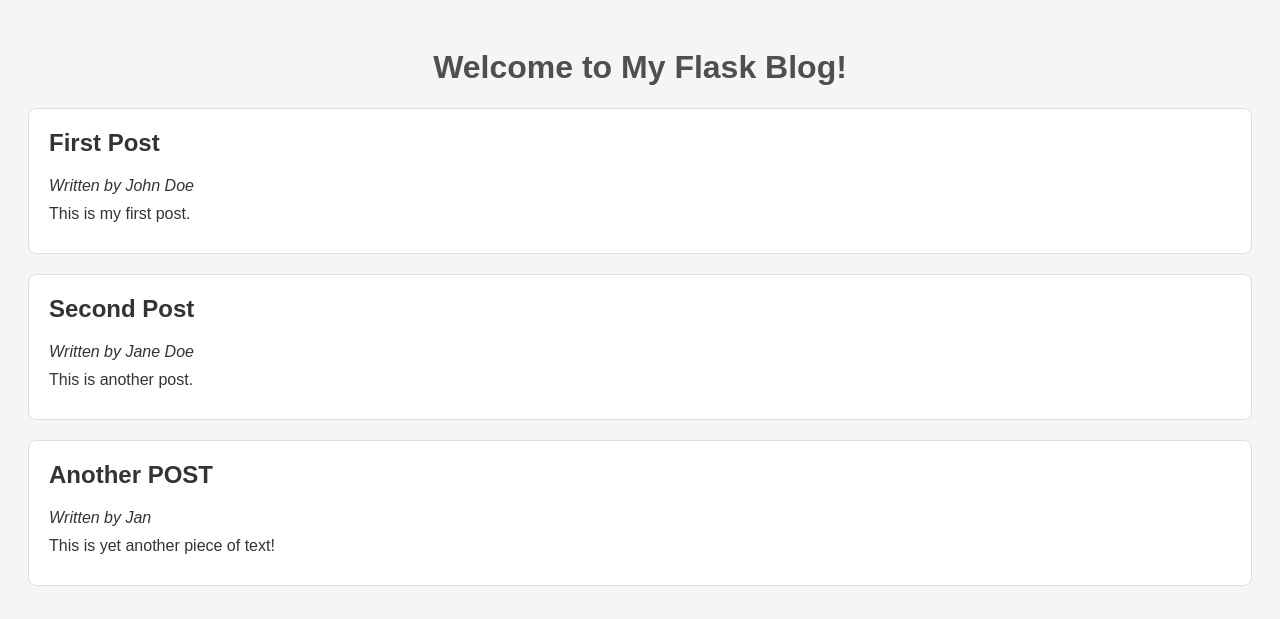
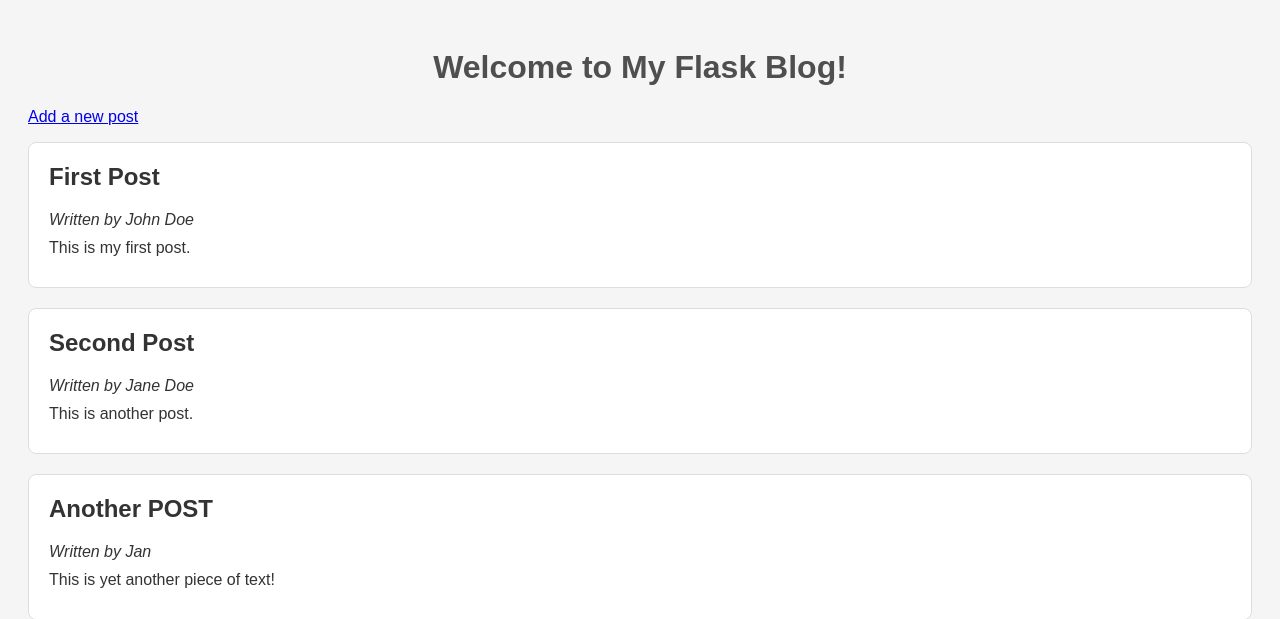
Before and after one commit to reichenbart/masterblog, a Flask app: page / in a window 1280 px wide. Shown: the top 619 px of the page. Run offline with Flask 3, Linux system fonts and the light colour scheme.

Commit message:
added a direct link to the add-form on the home page

```diff
--- a/templates/index.html
+++ b/templates/index.html
@@ -8,6 +8,8 @@
 </head>
 <body>
     <h1>Welcome to My Flask Blog!</h1>
+    <p><a href="{{ url_for('add') }}">Add a new post</a></p>
+
     {% for post in posts %}
         <div class="post">
             <h2>{{ post['title'] }}</h2>
@@ -15,5 +17,6 @@
             <p>{{ post['content'] }}</p>
         </div>
     {% endfor %}
+
 </body>
 </html>
```
